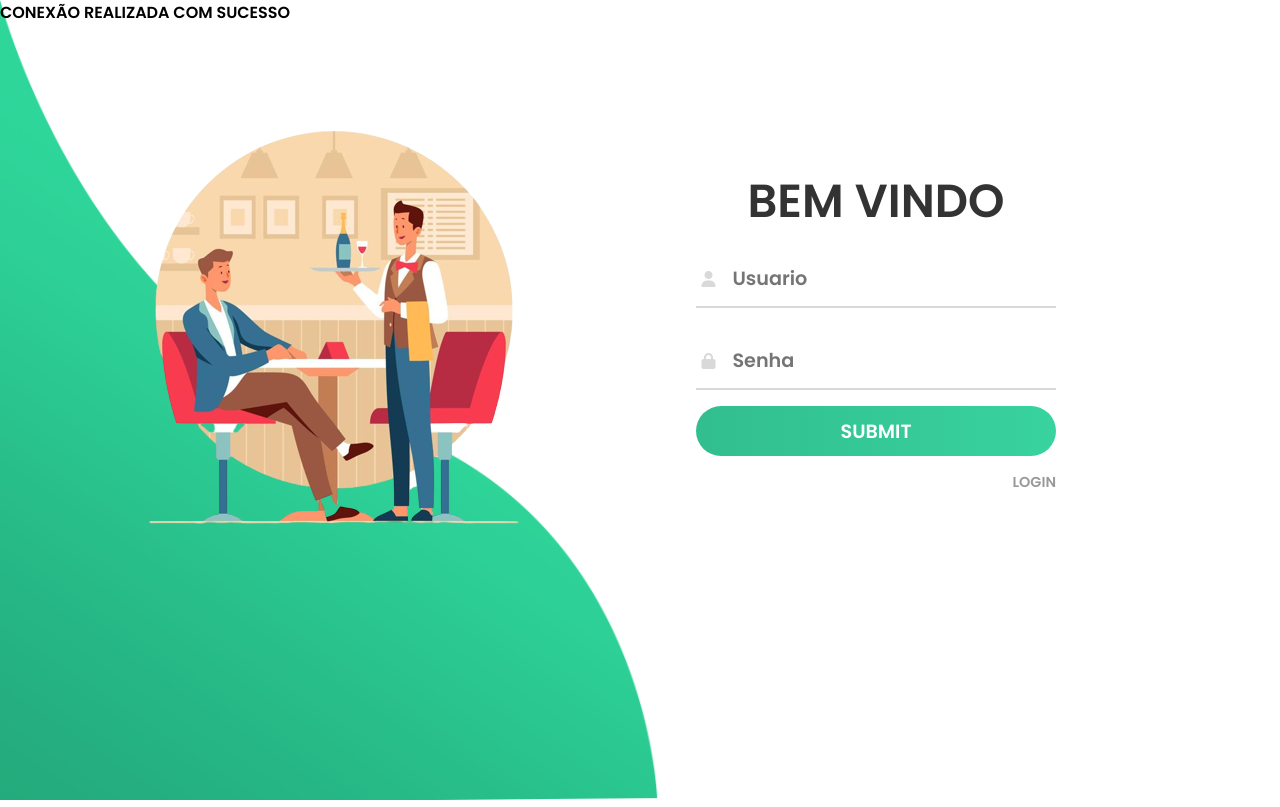
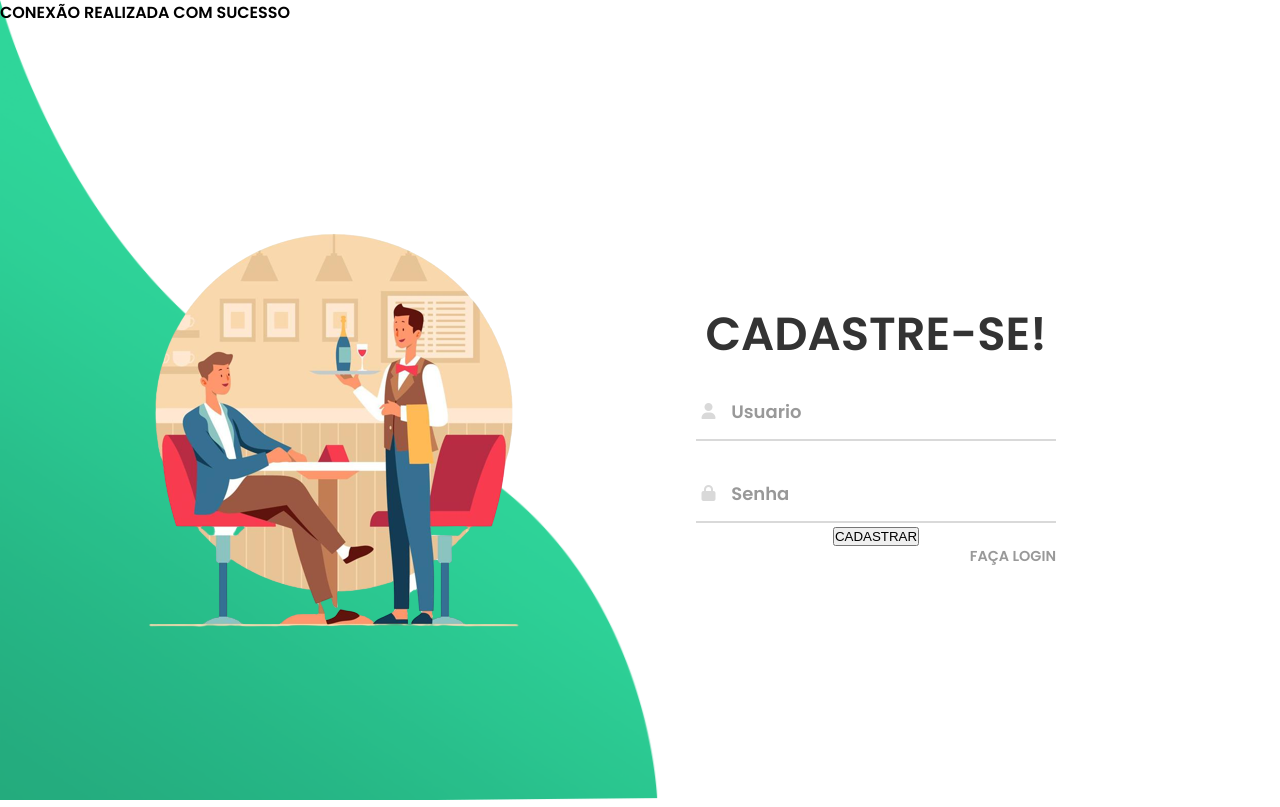
Before and after one commit to PabloDantasDev/Papper-AWEB, a PHP site: page /database/cadastro.php in a window 1280 px wide. Shown: the top 807 px of the page. Run offline with PHP 8.4, Linux system fonts and the light colour scheme; some libraries are stand-ins or nearby versions.

Commit message:
conexao db

```diff
--- a/database/cadastro.php
+++ b/database/cadastro.php
@@ -1,38 +1,38 @@
 <?php
+
 require('conn.php')
 
-
-
-
 ?>
-
-
 <!DOCTYPE html>
 <html>
 <head>
-	<title>Login</title>
-	<link rel="stylesheet" href="css/style.css">
+	<title>Animated Login Form</title>
+	<link rel="stylesheet" href="../css/style.css">
 	<link href="https://fonts.googleapis.com/css?family=Poppins:600&display=swap" rel="stylesheet">
 	<script src="https://kit.fontawesome.com/a81368914c.js"></script>
 	<meta name="viewport" content="width=device-width, initial-scale=1">
 </head>
 <body>
-	<img class="wave" src="img/wave.png">
+
+	<img class="wave" src="../img/wave.png">
 	<div class="container">
 		<div class="img">
-			<img src="img/g1.png">
+			<img src="../img/g1.png">
 		</div>
 		<div class="login-content">
-			<form action="index.html">
+			<form id="casdastro-form" method="post">
 
-				<h2 class="title">Bem vindo</h2>
+
+
+				<h2 class="title">cadastre-se!</h2>
+
            		<div class="input-div one">
            		   <div class="i">
            		   		<i class="fas fa-user"></i>
            		   </div>
            		   <div class="div">
-
-           		   		<input type="text" placeholder="Usuario" class="input">
+           		   		<h5>Usuario</h5>
+           		   		<input type="text" name="username" class="input">
            		   </div>
            		</div>
            		<div class="input-div pass">
@@ -40,15 +40,50 @@ require('conn.php')
            		    	<i class="fas fa-lock"></i>
            		   </div>
            		   <div class="div">
-
-           		    	<input type="password" placeholder="Senha"  class="input">
+           		    	<h5>Senha</h5>
+           		    	<input type="password" name="password" class="input">
             	   </div>
             	</div>
+				<?php
 
-            	<input type="submit" class="btn" ><a href="views/home.php">LOGIN</input>
+
+
+// Verifica se o formulário de cadastro foi enviado
+if (isset($_POST['cadastrar'])) {
+  $username = $_POST['username'];
+  $password = $_POST['password'];
+
+  // Verifica se o usuário já existe no banco de dados
+  $sql = "SELECT * FROM usuarios WHERE nome='$username'";
+  $result = $conn->query($sql);
+
+  if ($result->num_rows > 0) {
+    // Usuário já cadastrado
+    echo "Usuário já cadastrado.";
+
+  } else {
+    // Insere o novo usuário no banco de dados
+    $sql = "INSERT INTO usuarios (nome,senha) VALUES ('$username', '$password')";
+    if ($conn->query($sql) === TRUE) {
+      echo "Usuário cadastrado com sucesso!";
+
+    } else {
+      echo "Erro ao cadastrar usuário: " . $conn->error;
+    }
+  }
+}
+
+$conn->close();
+?>
+
+            	<input type="submit" name="cadastrar"  value="CADASTRAR">
+            	<a href="../index.php">FAÇA LOGIN</a>
+
             </form>
         </div>
     </div>
     <script type="text/javascript" src="../js/main.js"></script>
+
+
 </body>
 </html>
```
Also changed, not shown: index.php (+3 -23 lines), views/home.php (+12 -0 lines).
